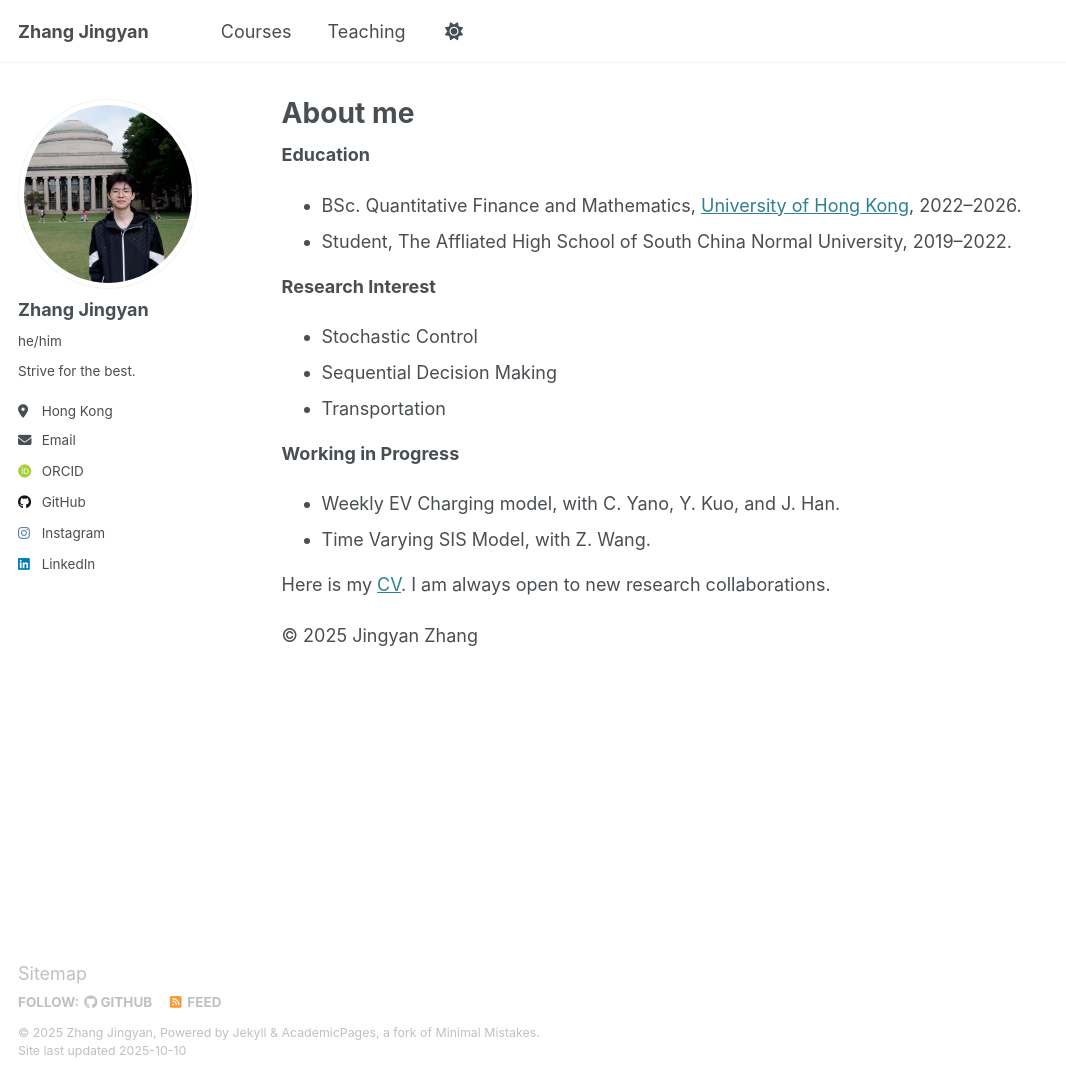
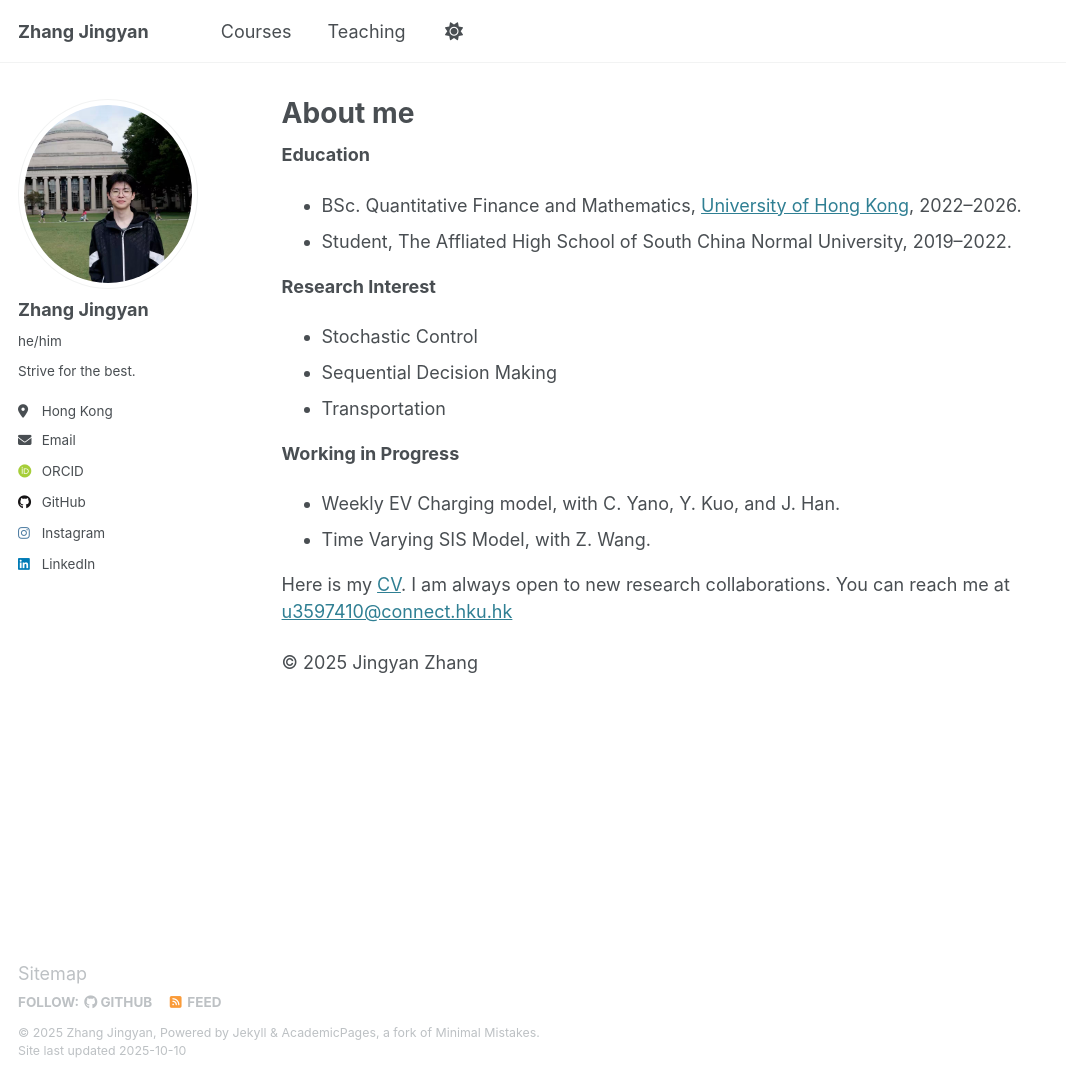
Before and after one commit to zjy-Felix/Felix, a Jekyll site: the page built from _pages/about.md, in a window 1280 px wide and 1079 px high. Shown: the whole window, without its empty margins (0-1066 px from the left). Built offline with Jekyll 4.4.1, drawn with Linux system fonts in a browser that asks for light colours; some web fonts are replaced.

Commit message:
Update about.md

```diff
--- a/_pages/about.md
+++ b/_pages/about.md
@@ -20,7 +20,8 @@ redirect_from:
 - Weekly EV Charging model, with C. Yano, Y. Kuo, and J. Han.
 - Time Varying SIS Model, with Z. Wang.
 
-Here is my [CV](/assets/Zhang_Jingyan_Resume_Application.pdf). I am always open to new research collaborations.
+Here is my [CV](/assets/Zhang_Jingyan_Resume_Application.pdf). I am always open to new research collaborations. You can reach me at [u3597410@connect.hku.hk](mailto:u3597410@connect.hku.hk)
+
 
 <footer>
     <p>© 2025 Jingyan Zhang</p>
```
